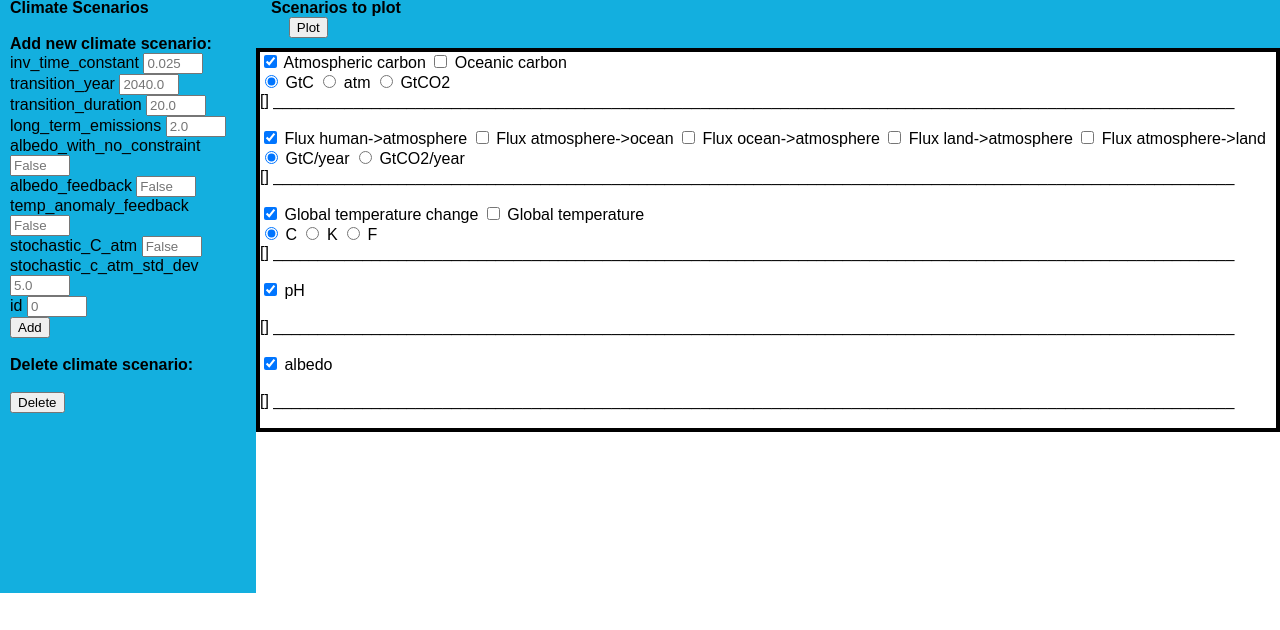
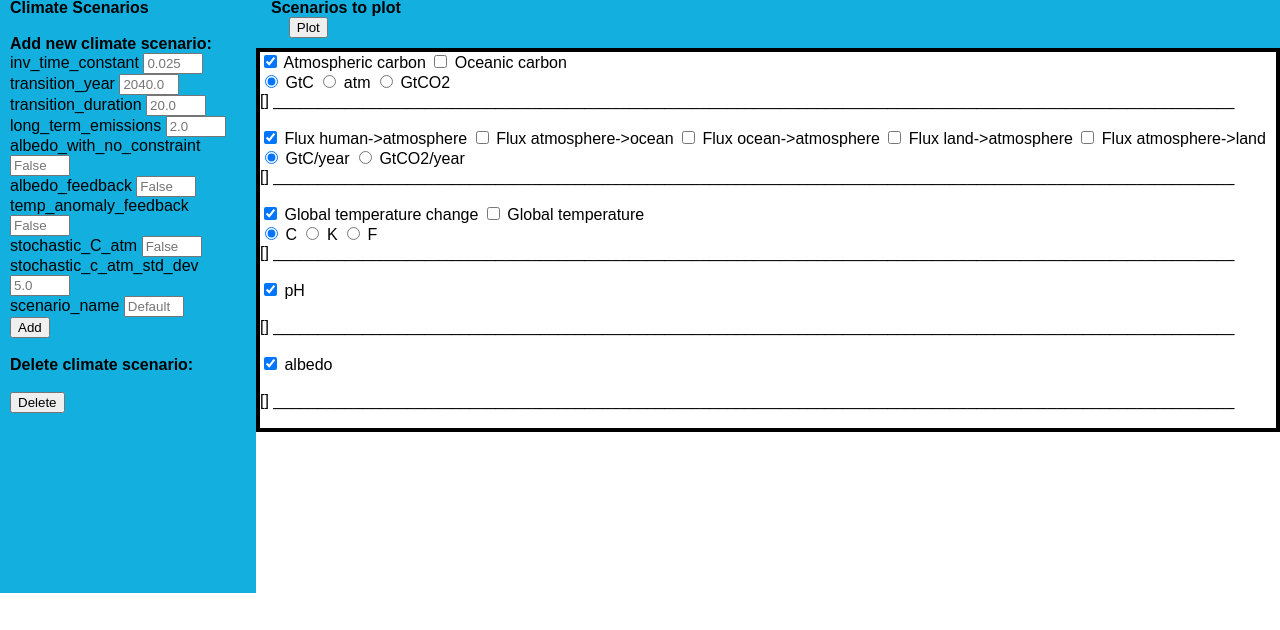
Before and after one commit to prowe12/cambio, a Django app: page / in a window 1280 px wide. Shown: the part 96-726 px from the top of the page. Run offline with Django 4.2, Linux system fonts and the light colour scheme; some libraries are stand-ins or nearby versions.

Commit message:
Print consistent scenario name (aka id) in all places on website: old scenarios, scenarios to delete, and scenarios to plot

```diff
--- a/cambio/templates/cambio/index.html
+++ b/cambio/templates/cambio/index.html
@@ -27,7 +27,7 @@
         <b>Climate Scenarios</b><br>
         {% for i, scenario_input in old_scenario_inputs.items %}
           <details>
-          <summary>Scenario {{i}}</summary>
+          <summary>{{i}}</summary>
           <ul>
             {% for name, value in scenario_input.items %}
              <li> {{name}} = {{value}} </li>
@@ -48,7 +48,7 @@
         <br><br>
         <!--Allow user to delete an existing scenario-->
         <b>Delete climate scenario:</b><br>
-        {% for scenario in scenarios %}
+        {% for scenario, plot_scenario in plot_scenarios %}
           {% if scenario in request.GET %}
             <input class="vars-to-plot-buttons " type="checkbox" id="del_scenario{{scenario}}"
             name="del_scenario{{scenario}}" value="on" checked>
@@ -56,6 +56,7 @@
             <input type="checkbox" id="del_scenario{{scenario}}" name="del_scenario{{scenario}}" value="on">
           {% endif %}
           <label for="del_{{scenario}}">{{scenario}}</label>
+          <br>
         {% endfor %}
         <br>
         <button type="submit" value="Submit" formaction="/cambio/{{name}}">Delete</button>
@@ -67,13 +68,13 @@
         <b>Scenarios to plot</b>
         <div>
           <!-- Checkboxes for variables to plot -->
-          {% for plot_scenario in plot_scenarios %}
+          {% for id, plot_scenario in plot_scenarios %}
             {% if plot_scenario in request.GET %}
               <input type="checkbox" id="{{plot_scenario}}" name="{{plot_scenario}}" value="on" checked>
             {% else %}
               <input type="checkbox" id="{{plot_scenario}}" name="{{plot_scenario}}" value="on">
             {% endif %}
-            <label for="{{plot_scenario}}">{{plot_scenario}}</label>
+            <label for="{{plot_scenario}}">{{id}}</label>
           {% endfor %}
           &nbsp&nbsp&nbsp
           <button type="submit" value="Submit" formaction="/cambio/{{name}}">Plot</button>
--- a/cambio/utils/schemas.py
+++ b/cambio/utils/schemas.py
@@ -57,7 +57,7 @@ class ScenarioInputs(BaseInputs):
     Model listing attributes users need to specify for each scenario.
     """
 
-    id: str = "0"
+    scenario_name: str = "Default"
 
 
 def clean_dict(input_dict: dict[str, str] | QueryDict) -> dict[str, str]:
--- a/cambio/views.py
+++ b/cambio/views.py
@@ -42,7 +42,7 @@ def index(request: HttpRequest) -> HttpResponse:
     """
 
     # Get variables from request:
-    scenarios_ids_to_plot = get_scenarios(request, "plot_scenario")
+    scenarios_ids_to_plot = get_scenarios(request, "plot_scenario_")
     scenarios_ids_to_delete = get_scenarios(request, "del_scenario")
 
     # Get variables from request for use in plots
@@ -56,7 +56,7 @@ def index(request: HttpRequest) -> HttpResponse:
 
     # Get new scenario from get parameters for model run and for saving to cookies
     # *only* if it exists
-    new_scenario_id = request.GET.get("id", "")
+    new_scenario_id = request.GET.get("scenario_name", "")
     if new_scenario_id != "":
         scenario_inputs[new_scenario_id] = CambioInputs.from_dict(request.GET)
 
@@ -81,7 +81,9 @@ def index(request: HttpRequest) -> HttpResponse:
     plot_divs = makePlots.make(scenarios_to_plot)
 
     scenario_ids = list(scenarios.keys())
-    plot_scenarios = [f"plot_scenario{scenario_id}" for scenario_id in scenario_ids]
+    plot_scenarios = [
+        [scenario_id, f"plot_scenario_{scenario_id}"] for scenario_id in scenario_ids
+    ]
     old_scenario_inputs = {
         scenario_id: scenario.dict()
         for scenario_id, scenario in scenario_inputs.items()
```
